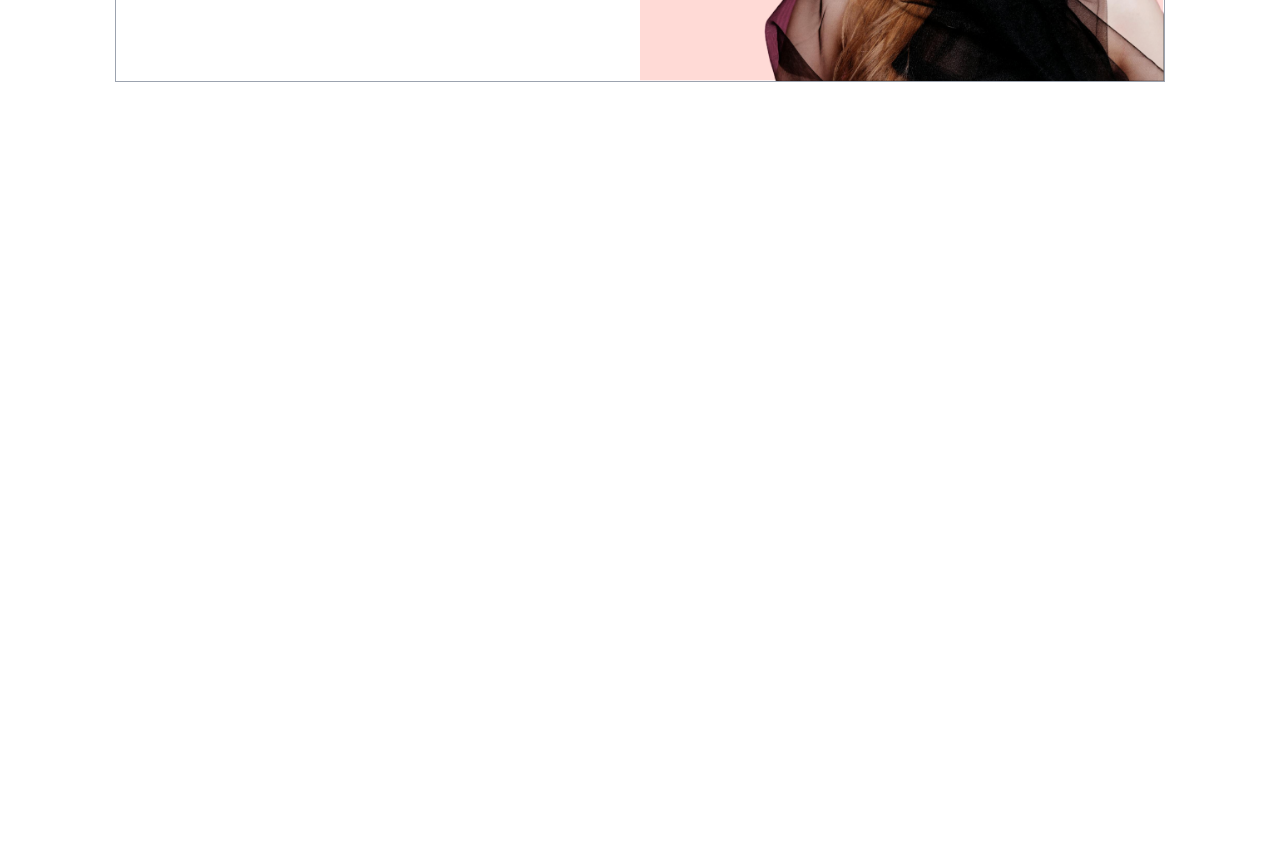
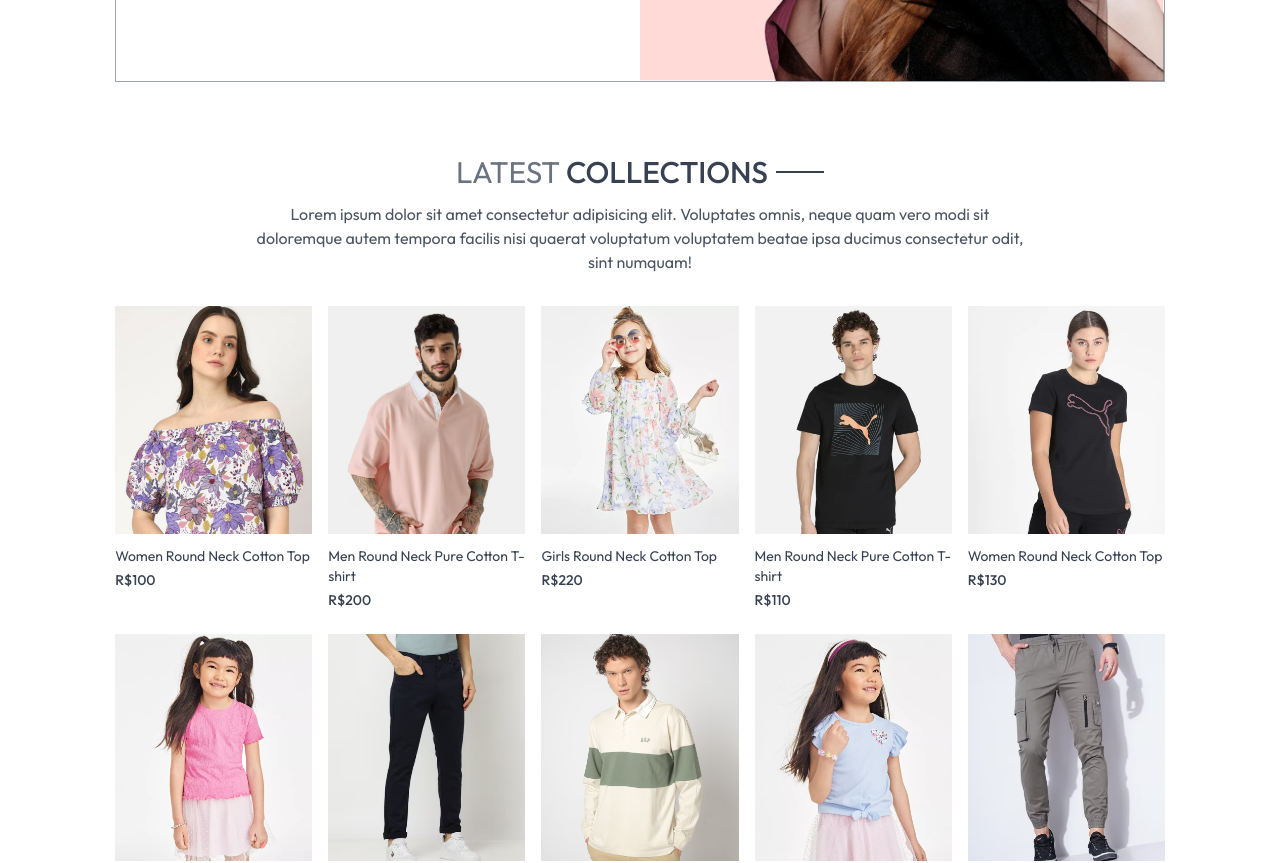
Before and after one commit to mppassos/my-ecommerce-app, a React app: page / in a window 1280 px wide. Shown: the part 420-1283 px from the top of the page. Before the commit the page ends 800 px from the top, so only its background shows below. Built offline with nearby package versions, Linux system fonts and the light colour scheme; the HTML template or start-up script is replaced by a standard one.

Commit message:
Created Latest Collections

```diff
--- a/src/components/LatestCollection.jsx
+++ b/src/components/LatestCollection.jsx
@@ -1,5 +1,41 @@
+import { useContext, useEffect, useState } from "react";
+import { ShopContext } from "../context/ShopContext";
+import Title from "./Title";
+import ProductItem from "./ProductItem";
+
 const LatestCollection = () => {
-  return <div></div>;
+  const { products } = useContext(ShopContext);
+  const [latestProducst, setLatestProducts] = useState([]);
+
+  useEffect(() => {
+    setLatestProducts(products.slice(0, 10));
+  }, []);
+
+  return (
+    <div className="my-10">
+      <div className="text-center py-8 text-3xl">
+        <Title text1={"LATEST"} text2={"COLLECTIONS"} />
+        <p className="w-3/4 m-auto text-xs sm:text-sm md:text-base text-gray-600">
+          Lorem ipsum dolor sit amet consectetur adipisicing elit. Voluptates
+          omnis, neque quam vero modi sit doloremque autem tempora facilis nisi
+          quaerat voluptatum voluptatem beatae ipsa ducimus consectetur odit,
+          sint numquam!
+        </p>
+      </div>
+
+      {/* Rending Procucts */}
+      <div className="grid grid-cols-2 sm:grid-cols-3 md:grid-cols-4 lg:grid-cols-5 gap-4 gap-y-6">
+        {latestProducst.map((item, index) => (
+          <ProductItem
+            key={index}
+            id={item._id}
+            image={item.image}
+            name={item.name}
+            price={item.price}
+          />
+        ))}
+      </div>
+    </div>
+  );
 };
-
 export default LatestCollection;
--- a/src/components/Navbar.jsx
+++ b/src/components/Navbar.jsx
@@ -8,7 +8,9 @@
 
   return (
     <div className="flex items-center justify-between py-5 font-medium">
-      <img src={assets.logo} className="w-36" alt="" />
+      <Link to="/">
+        <img src={assets.logo} className="w-36" alt="" />
+      </Link>
 
       <ul className="hidden sm:flex gap-5 text-sm text-gray">
         <NavLink to="/" className="flex flex-col items-center gap-1">
--- /dev/null
+++ b/src/components/ProductItem.jsx
@@ -0,0 +1,26 @@
+/* eslint-disable react/prop-types */
+import { useContext } from "react";
+import { ShopContext } from "../context/ShopContext";
+import { Link } from "react-router-dom";
+
+const ProductItem = ({ id, image, name, price }) => {
+  const { currency } = useContext(ShopContext);
+  return (
+    <Link className="text-gray-700 cursor-pointer" to={`/product/${id}`}>
+      <div className="overflow-hidden">
+        <img
+          className="hover:scale-110 transition ease-in-out"
+          src={image[0]}
+          alt=""
+        />
+      </div>
+      <p className="pt-3 pb-1 text-sm">{name}</p>
+      <p className="text-sm font-medium">
+        {currency}
+        {price}
+      </p>
+    </Link>
+  );
+};
+
+export default ProductItem;
--- /dev/null
+++ b/src/components/Title.jsx
@@ -0,0 +1,13 @@
+// eslint-disable-next-line react/prop-types
+const Title = ({ text1, text2 }) => {
+  return (
+    <div className="inline-flex gap-2 items-center mb-3">
+      <p className="text-gray-500">
+        {text1} <span className="text-gray-700 font-medium"> {text2} </span>
+      </p>
+      <p className="w-8 sm:w-12 h-[1px] sm:h-[2px] bg-gray-700"></p>
+    </div>
+  );
+};
+
+export default Title;
--- a/src/context/ShopContext.jsx
+++ b/src/context/ShopContext.jsx
@@ -14,6 +14,7 @@
   };
 
   return (
+    // eslint-disable-next-line react/prop-types
     <ShopContext.Provider value={value}>{props.children}</ShopContext.Provider>
   );
 };
--- a/src/index.css
+++ b/src/index.css
@@ -17,3 +17,10 @@
   font-weight: 400;
   font-style: normal;
 }
+
+@media (max-width: 640px) {
+  a.active {
+    background-color: black;
+    color: white;
+  }
+}
--- a/src/main.jsx
+++ b/src/main.jsx
@@ -3,11 +3,14 @@
 import "./index.css";
 import App from "./App.jsx";
 import { BrowserRouter } from "react-router-dom";
+import ShopContextProvider from "./context/ShopContext.jsx";
 
 createRoot(document.getElementById("root")).render(
   <StrictMode>
     <BrowserRouter>
-      <App />
+      <ShopContextProvider>
+        <App />
+      </ShopContextProvider>
     </BrowserRouter>
   </StrictMode>
 );
```
